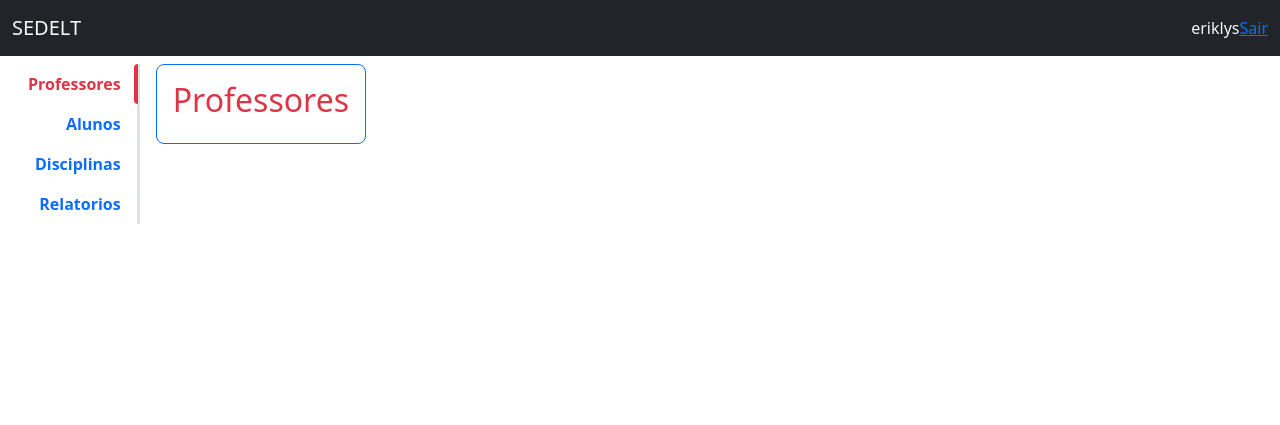
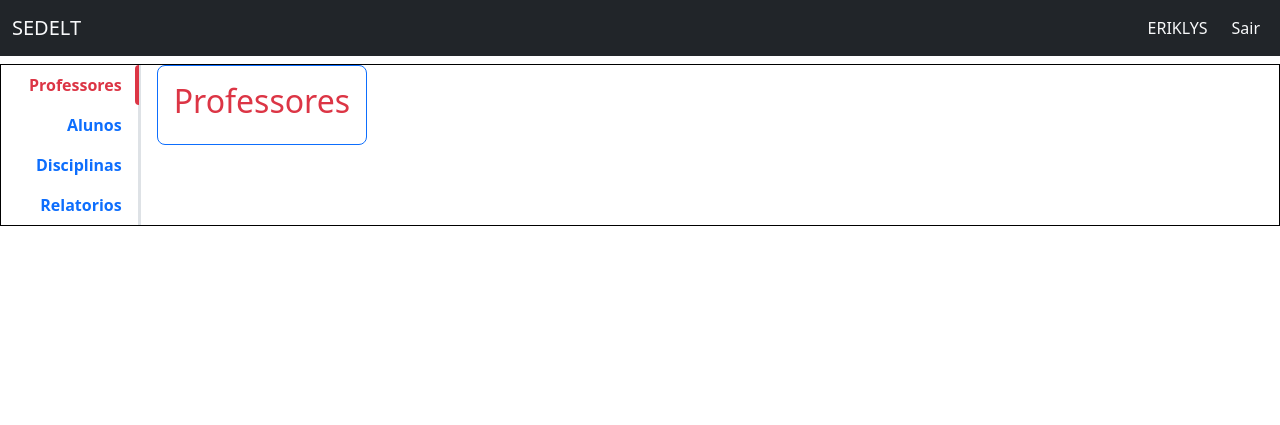
Before and after one commit to eriklysdarlan/SEDELT, a Flask app: page /admin in a window 1280 px wide. Shown: the top 425 px of the page. Run offline with Flask 3, Linux system fonts and the light colour scheme; a user stored in the database is signed in.

```diff
--- a/app/static/style.css
+++ b/app/static/style.css
@@ -12,3 +12,7 @@
     top: 0;
     border-radius: 5px 0 0 5px;
 }
+
+/* .height100 {
+    height: 100vh;
+} */
--- a/app/templates/admin/admin.html
+++ b/app/templates/admin/admin.html
@@ -1,6 +1,6 @@
 {% extends 'home.html'%}
 {% block main %}
-<article>
+<article style="height: 100%;" class="border border-black">
     <div class="container-fluid d-flex align-items-start">
         <header>
             <nav>
--- a/app/templates/home.html
+++ b/app/templates/home.html
@@ -20,8 +20,8 @@
 
                     {% if  current_user.is_authenticated %}
 
-                        <li class="nav-item">{{ current_user.nickname }}</li>
-                        <li class="nav-item"><a href="{{ url_for('auth.logout')}}">Sair</a></li>
+                        <li class="nav-item nav-link text-light pe-3"><span style="text-transform: uppercase;">{{ current_user.nickname }}</span></li>
+                        <li class="nav-item"><a href="{{ url_for('auth.logout')}}" class="nav-link text-light">Sair</a></li>
 
                     {% else %}
 
```
